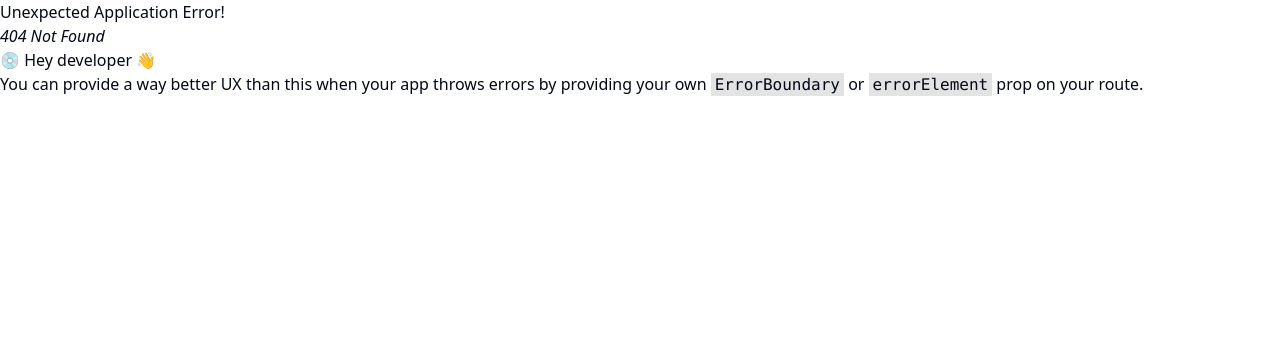
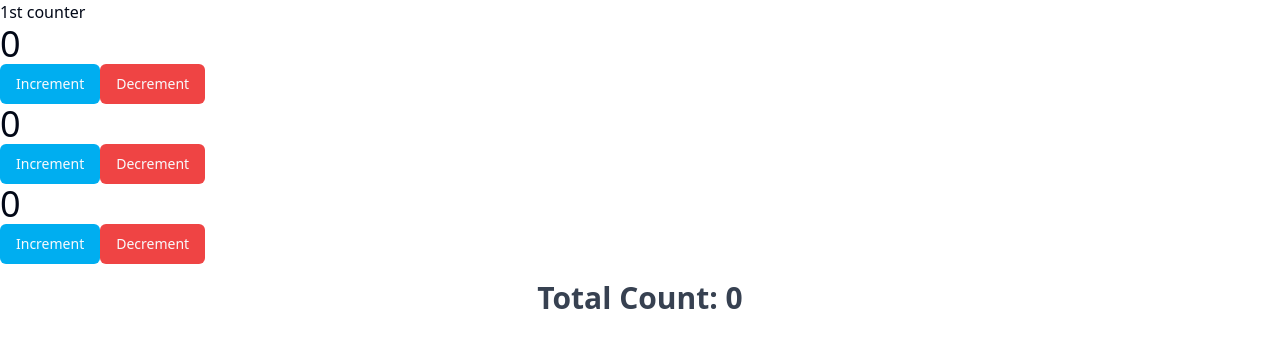
Before and after one commit to shafiqulislamsagor/Redux-practice, a React (Vite) app: page /redux-counter in a window 1280 px wide. Before the commit this address had no page. Shown: the top 348 px of the page. Built offline with nearby package versions, Linux system fonts and the light colour scheme.

Commit message:
redux row counter

```diff
--- a/src/App.tsx
+++ b/src/App.tsx
@@ -1,3 +1,4 @@
+import React from 'react'
 
 export default function App() {
   return (
--- /dev/null
+++ b/src/components/counter-redux/ButtonCounts.tsx
@@ -0,0 +1,7 @@
+import { Button } from "../ui/button";
+
+export default function ButtonCounts({handler , label}: {handler: ()=>void; label: string}) {
+  return (
+    <Button className={`${label === 'Decrement' && 'bg-warning hover:bg-warning'}`} onClick={handler}>{label}</Button>
+  )
+}
--- /dev/null
+++ b/src/components/counter-redux/Count.tsx
@@ -0,0 +1,7 @@
+import React from 'react'
+
+export default function Count({count}: {count: number}) {
+  return (
+    <h1 className='text-4xl'>{count}</h1>
+  )
+}
--- /dev/null
+++ b/src/components/counter-redux/Counter.tsx
@@ -0,0 +1,19 @@
+import ButtonCounts from './ButtonCounts';
+import Count from './Count';
+
+interface CounterProps {
+    id:number ;
+    decrement: (id:number) => void
+    increment:(id:number)=>void ;
+    count:number ;
+}
+
+export default function Counter({id,count, decrement , increment}: CounterProps) {
+  return (
+    <div>
+        <Count count={count}/>
+        <ButtonCounts handler={()=> increment(id)} label='Increment'/>
+        <ButtonCounts handler={()=> decrement(id)} label='Decrement'/>
+    </div>
+  )
+}
--- /dev/null
+++ b/src/components/counter-redux/State.tsx
@@ -0,0 +1,12 @@
+import React from 'react'
+interface StateProps {
+    count: number;
+}
+
+export default function State({count}: StateProps) {
+  return (
+    <div>
+        <h1 className='text-3xl text-gray-700 font-bold mt-4 text-center'>Total Count: {count}</h1>
+    </div>
+  )
+}
--- /dev/null
+++ b/src/layout/CounterRedux.tsx
@@ -0,0 +1,58 @@
+import Counter from "@/components/counter-redux/Counter";
+import State from "@/components/counter-redux/State";
+import { useState } from "react";
+
+
+const initialState = [
+  {
+    id:1,
+    count: 0
+  },
+  {
+    id:2,
+    count: 0
+  },
+  {
+    id:3,
+    count: 0
+  }
+]
+export default function CounterRedux() {
+  const [state, setState] = useState(initialState)
+
+  const increment = (id:number) =>{
+    const updatedState = state.map(c => {
+      if(c.id === id){
+        return {...c , count: c.count + 1}
+      }
+      return {...c}
+    })
+    setState(updatedState)
+  }
+  const decrement = (id:number) =>{
+    const updatedState = state.map(c => {
+      if(c.id === id){
+        return {...c , count: c.count - 1}
+      }
+      return {...c}
+    })
+    setState(updatedState)
+  }
+
+  const totalValue = state.reduce((total , value)=> total + value.count, 0)
+  return (
+    <div>
+      <h1>1st counter</h1>
+      {
+        state.map(counters => <Counter
+          key={counters.id}
+          id={counters.id}
+          count={counters.count}
+          increment={increment}
+          decrement={decrement}
+        />)
+      }
+      <State count={totalValue} />
+    </div>
+  )
+}
--- a/src/router/Router.tsx
+++ b/src/router/Router.tsx
@@ -1,5 +1,6 @@
 import App from "@/App";
 import CounterPage from "@/layout/Counter";
+import CounterRedux from "@/layout/CounterRedux";
 import Login from "@/layout/Login";
 import { createBrowserRouter } from "react-router-dom";
 
@@ -10,4 +11,5 @@ export const router = createBrowserRouter([
   },
   { path: "/counter", element: <CounterPage /> },
   { path: "/login", element: <Login /> },
+  { path: "/redux-counter", element: <CounterRedux /> },
 ]);
```
